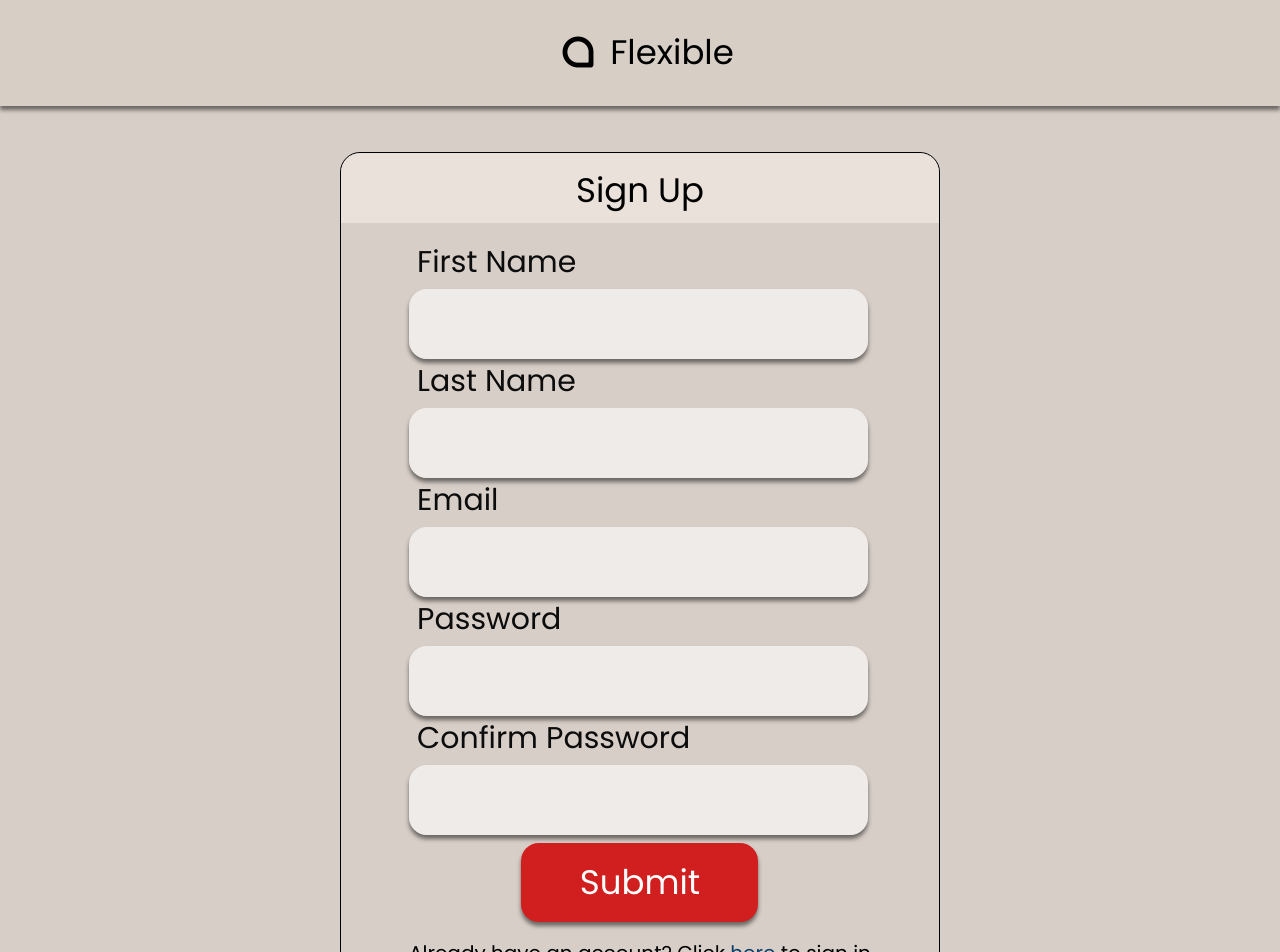
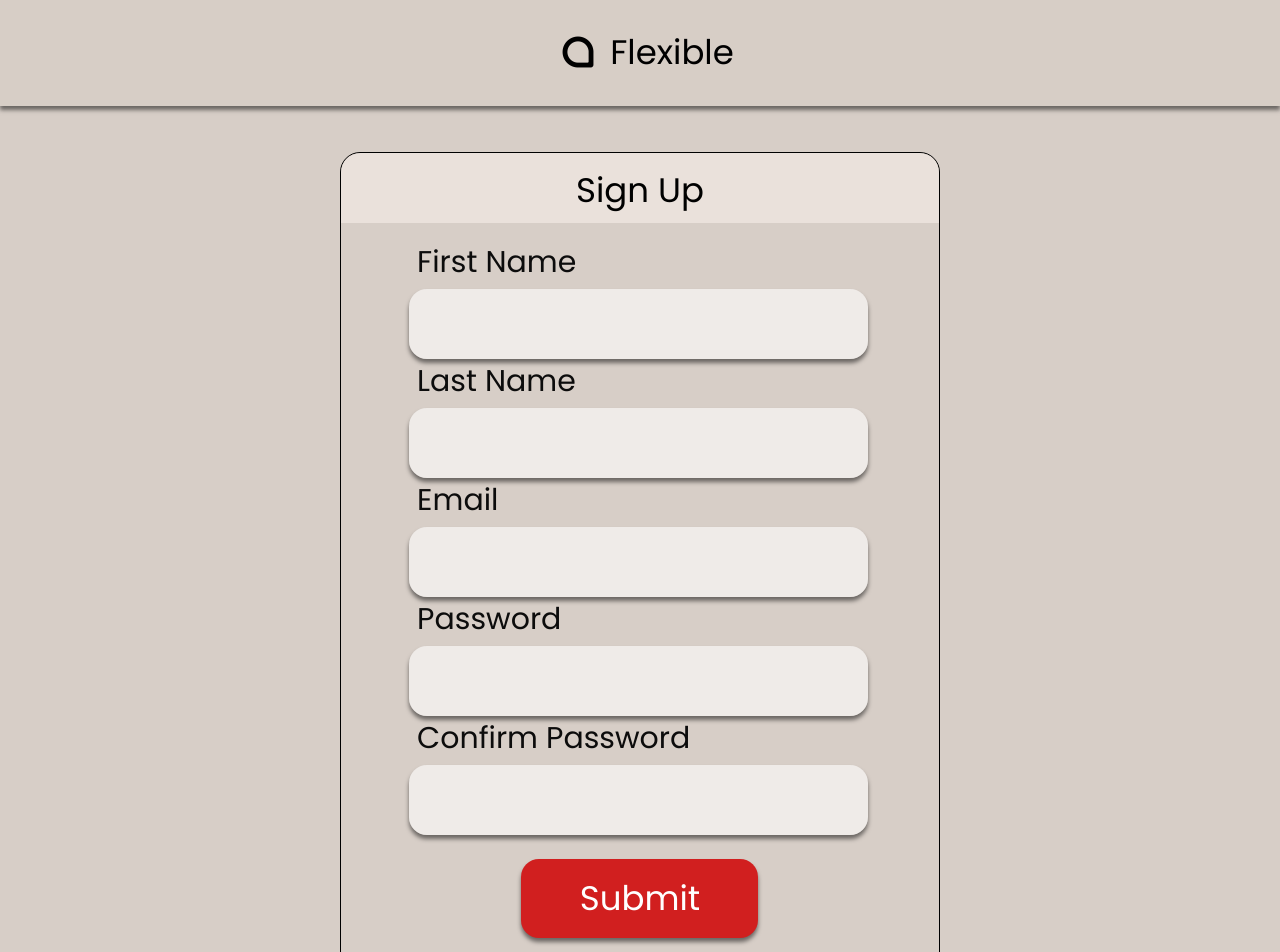
Before and after one commit to webAhead1/flexible, a Vue app: page /sign-up in a window 1280 px wide. Shown: the top 952 px of the page. Built offline with nearby package versions, Linux system fonts and the light colour scheme; the HTML template or start-up script is replaced by a standard one.

Commit message:
adding router link to get started button and adding pt for sign up button

```diff
--- a/src/components/GetStarted/GetStarted.vue
+++ b/src/components/GetStarted/GetStarted.vue
@@ -1,6 +1,8 @@
 <template>
   <div class="getStarted-container">
     <p class="getStarted-text">Build your custom website with Flexible</p>
-    <button class="getStarted-button">Get Started</button>
+    <router-link :to="{ path: '/', hash: '#quesOrTemp' }">
+      <button class="getStarted-button">Get Started</button>
+    </router-link>
   </div>
 </template>
--- a/src/views/HomeView.vue
+++ b/src/views/HomeView.vue
@@ -1,11 +1,11 @@
 <template>
   <main>
-    <div class="flex justify-around space-x-4">
+    <div id="home" class="flex justify-around space-x-4">
       <GetStarted />
       <Slider />
     </div>
     <About id="about" />
-    <QuestionnaireOrTemplates />
+    <QuestionnaireOrTemplates id="quesOrTemp" />
     <Pricing id="pricing" />
     <ContactUs id="contact" />
   </main>
--- a/src/views/SignInUp/SignUp.vue
+++ b/src/views/SignInUp/SignUp.vue
@@ -19,7 +19,7 @@
               <input type="password" id="password" name="password" required />
               <div class="txt">Confirm Password</div>
               <input type="password" id="cPassword" name="cPassword" required />
-              <div class="btnBg pt-2">
+              <div class="btnBg pt-6">
                 <div class="btn">
                   <button>Submit</button>
                 </div>
@@ -37,7 +37,7 @@
   </body>
 </template>
 <script>
-import SignInUpNavbar from "@/components/SignInUpNavbar.vue";
+import SignInUpNavbar from '@/components/SignInUpNavbar.vue';
 export default {
   components: {
     SignInUpNavbar,
```
